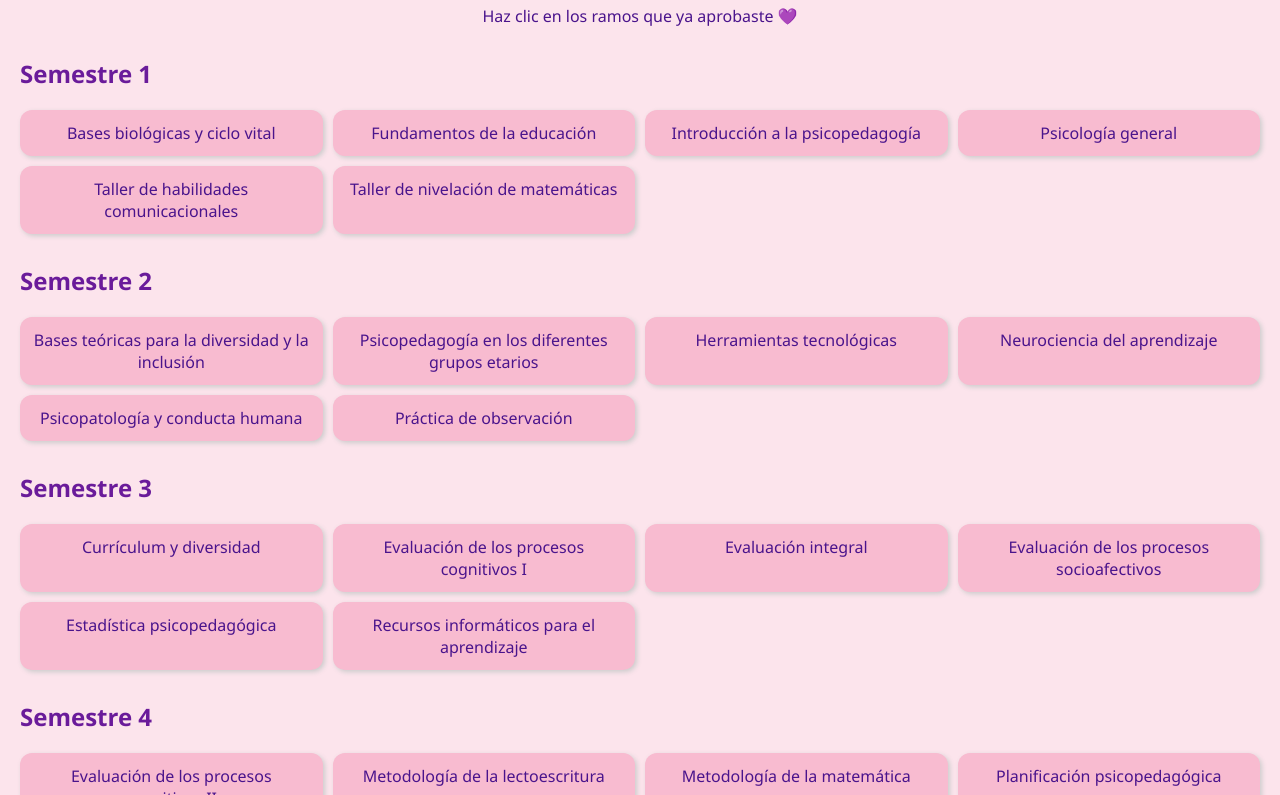
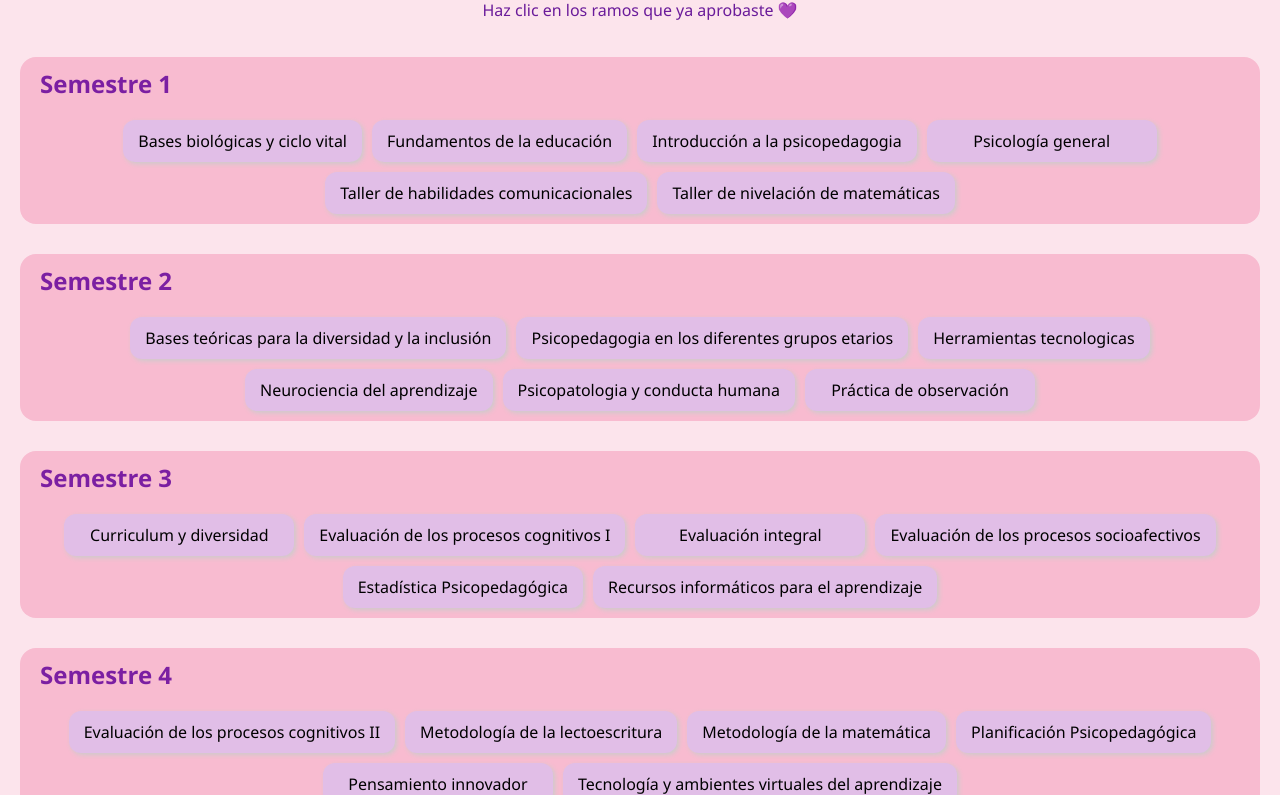
Before and after one commit to 2809-lpm/Malla-psicopedagogia-, a plain HTML site: page index.html in a window 1280 px wide. Shown: the part 95-890 px from the top of the page. Drawn offline with Linux system fonts and the light colour scheme.

Commit message:
index.html

```diff
--- a/index.html
+++ b/index.html
@@ -1,140 +1,120 @@
-<!DOCTYPE html>
-<html lang="es">
+<!DOCTYPE html><html lang="es">
 <head>
-  <meta charset="UTF-8">
+  <meta charset="UTF-8" />
+  <meta name="viewport" content="width=device-width, initial-scale=1.0" />
   <title>Malla Psicopedagogía IPCHILE</title>
   <style>
     body {
-      font-family: "Segoe UI", sans-serif;
+      font-family: 'Segoe UI', sans-serif;
       background: #fce4ec;
-      color: #4a148c;
       margin: 0;
+      padding: 0;
+      text-align: center;
+    }
+    h1 {
+      color: #880e4f;
+      margin-top: 30px;
+    }
+    p {
+      color: #6a1b9a;
+    }
+    .malla-horizontal {
+      display: flex;
+      flex-direction: column;
+      gap: 30px;
       padding: 20px;
     }
-
-    h1 {
-      text-align: center;
-      color: #ad1457;
-      margin-bottom: 5px;
+    .semestre {
+      display: flex;
+      flex-direction: row;
+      align-items: flex-start;
+      flex-wrap: wrap;
+      gap: 10px;
+      justify-content: center;
+      background: #f8bbd0;
+      padding: 10px;
+      border-radius: 16px;
     }
-
-    h2 {
-      color: #6a1b9a;
-      margin-top: 30px;
+    .semestre h2 {
+      width: 100%;
+      text-align: left;
+      color: #7b1fa2;
+      margin: 0 0 10px 10px;
     }
-
-    .semestre {
-      margin-bottom: 20px;
-    }
-
-    .ramos {
-      display: grid;
-      grid-template-columns: repeat(auto-fit, minmax(250px, 1fr));
-      gap: 10px;
-      margin-top: 10px;
-    }
-
     .ramo {
-      background: #f8bbd0;
-      padding: 12px;
+      background: #e1bee7;
+      padding: 10px 15px;
       border-radius: 12px;
       box-shadow: 2px 2px 5px #ccc;
       cursor: pointer;
       transition: 0.3s;
+      min-width: 200px;
       text-align: center;
     }
-
     .ramo:hover {
-      background: #f06292;
+      background: #ce93d8;
       color: white;
     }
-
     .aprobado {
-      background: #ce93d8 !important;
+      background: #d1c4e9 !important;
       text-decoration: line-through;
-    }
-
-    footer {
-      margin-top: 40px;
-      text-align: center;
-      font-size: 0.9em;
-      color: #7b1fa2;
     }
   </style>
 </head>
 <body>
   <h1>Malla Psicopedagogía IPCHILE</h1>
-  <p style="text-align:center;">Haz clic en los ramos que ya aprobaste 💜</p>
-
-  <!-- Semestre 1 -->
-  <div class="semestre">
+  <p>Haz clic en los ramos que ya aprobaste 💜</p>  <div class="malla-horizontal"><div class="semestre">
   <h2>Semestre 1</h2>
-    <div class="ramos">
   <div class="ramo" onclick="toggle(this)">Bases biológicas y ciclo vital</div>
   <div class="ramo" onclick="toggle(this)">Fundamentos de la educación</div>
-      <div class="ramo" onclick="toggle(this)">Introducción a la psicopedagogía</div>
+  <div class="ramo" onclick="toggle(this)">Introducción a la psicopedagogia</div>
   <div class="ramo" onclick="toggle(this)">Psicología general</div>
   <div class="ramo" onclick="toggle(this)">Taller de habilidades comunicacionales</div>
   <div class="ramo" onclick="toggle(this)">Taller de nivelación de matemáticas</div>
 </div>
+
+<div class="semestre">
+  <h2>Semestre 2</h2>
+  <div class="ramo" onclick="toggle(this)">Bases teóricas para la diversidad y la inclusión</div>
+  <div class="ramo" onclick="toggle(this)">Psicopedagogia en los diferentes grupos etarios</div>
+  <div class="ramo" onclick="toggle(this)">Herramientas tecnologicas</div>
+  <div class="ramo" onclick="toggle(this)">Neurociencia del aprendizaje</div>
+  <div class="ramo" onclick="toggle(this)">Psicopatologia y conducta humana</div>
+  <div class="ramo" onclick="toggle(this)">Práctica de observación</div>
 </div>
 
-  <!-- Semestre 2 -->
-  <div class="semestre">
-    <h2>Semestre 2</h2>
-    <div class="ramos">
-      <div class="ramo" onclick="toggle(this)">Bases teóricas para la diversidad y la inclusión</div>
-      <div class="ramo" onclick="toggle(this)">Psicopedagogía en los diferentes grupos etarios</div>
-      <div class="ramo" onclick="toggle(this)">Herramientas tecnológicas</div>
-      <div class="ramo" onclick="toggle(this)">Neurociencia del aprendizaje</div>
-      <div class="ramo" onclick="toggle(this)">Psicopatología y conducta humana</div>
-      <div class="ramo" onclick="toggle(this)">Práctica de observación</div>
-    </div>
-  </div>
-
-  <!-- Semestre 3 -->
 <div class="semestre">
   <h2>Semestre 3</h2>
-    <div class="ramos">
-      <div class="ramo" onclick="toggle(this)">Currículum y diversidad</div>
+  <div class="ramo" onclick="toggle(this)">Curriculum y diversidad</div>
   <div class="ramo" onclick="toggle(this)">Evaluación de los procesos cognitivos I</div>
   <div class="ramo" onclick="toggle(this)">Evaluación integral</div>
   <div class="ramo" onclick="toggle(this)">Evaluación de los procesos socioafectivos</div>
-      <div class="ramo" onclick="toggle(this)">Estadística psicopedagógica</div>
+  <div class="ramo" onclick="toggle(this)">Estadística Psicopedagógica</div>
   <div class="ramo" onclick="toggle(this)">Recursos informáticos para el aprendizaje</div>
 </div>
-  </div>
 
-  <!-- Semestre 4 -->
 <div class="semestre">
   <h2>Semestre 4</h2>
-    <div class="ramos">
   <div class="ramo" onclick="toggle(this)">Evaluación de los procesos cognitivos II</div>
   <div class="ramo" onclick="toggle(this)">Metodología de la lectoescritura</div>
   <div class="ramo" onclick="toggle(this)">Metodología de la matemática</div>
-      <div class="ramo" onclick="toggle(this)">Planificación psicopedagógica</div>
+  <div class="ramo" onclick="toggle(this)">Planificación Psicopedagógica</div>
   <div class="ramo" onclick="toggle(this)">Pensamiento innovador</div>
   <div class="ramo" onclick="toggle(this)">Tecnología y ambientes virtuales del aprendizaje</div>
 </div>
-  </div>
 
-  <!-- Semestre 5 -->
 <div class="semestre">
   <h2>Semestre 5</h2>
-    <div class="ramos">
   <div class="ramo" onclick="toggle(this)">Evaluación de la lectoescritura</div>
   <div class="ramo" onclick="toggle(this)">Evaluación de las habilidades matemáticas</div>
   <div class="ramo" onclick="toggle(this)">Intervención de los procesos cognitivos</div>
   <div class="ramo" onclick="toggle(this)">Intervención de los procesos socioafectivos</div>
   <div class="ramo" onclick="toggle(this)">Práctica de diagnóstico</div>
-      <div class="ramo" onclick="toggle(this)">Psicopedagogía comunitaria</div>
-    </div>
+  <div class="ramo" onclick="toggle(this)">Psicopedagogia comunitaria</div>
 </div>
 
-  <!-- Semestre 6 -->
 <div class="semestre">
   <h2>Semestre 6</h2>
-    <div class="ramos">
   <div class="ramo" onclick="toggle(this)">Intervención de las habilidades matemáticas I</div>
   <div class="ramo" onclick="toggle(this)">Intervención en familia y comunidad</div>
   <div class="ramo" onclick="toggle(this)">Intervención de la lectoescritura I</div>
@@ -142,38 +122,26 @@
   <div class="ramo" onclick="toggle(this)">Elaboración de proyectos educacionales</div>
   <div class="ramo" onclick="toggle(this)">Práctica de intervención</div>
 </div>
-  </div>
 
-  <!-- Semestre 7 -->
 <div class="semestre">
   <h2>Semestre 7</h2>
-    <div class="ramos">
   <div class="ramo" onclick="toggle(this)">Estudio de caso</div>
   <div class="ramo" onclick="toggle(this)">Ética profesional</div>
   <div class="ramo" onclick="toggle(this)">Intervención de las habilidades matemáticas II</div>
   <div class="ramo" onclick="toggle(this)">Intervención de la lectoescritura II</div>
   <div class="ramo" onclick="toggle(this)">Metodología de la investigación</div>
-      <div class="ramo" onclick="toggle(this)">Psicopedagogía y prevención</div>
-    </div>
+  <div class="ramo" onclick="toggle(this)">Psicopedagogia y prevención</div>
 </div>
 
-  <!-- Semestre 8 -->
 <div class="semestre">
   <h2>Semestre 8</h2>
-    <div class="ramos">
   <div class="ramo" onclick="toggle(this)">Taller de integración profesional</div>
   <div class="ramo" onclick="toggle(this)">Práctica profesional</div>
 </div>
-  </div>
 
-  <footer>
-    Desarrollado por Dayanna 💜 | Psicopedagogía IPCHILE
-  </footer>
-
-  <script>
+  </div>  <script>
     function toggle(element) {
-      element.classList.toggle("aprobado");
+      element.classList.toggle('aprobado');
     }
-  </script>
-</body>
+  </script></body>
 </html>
```
Lines whose indentation alone changed are shown as unchanged.
